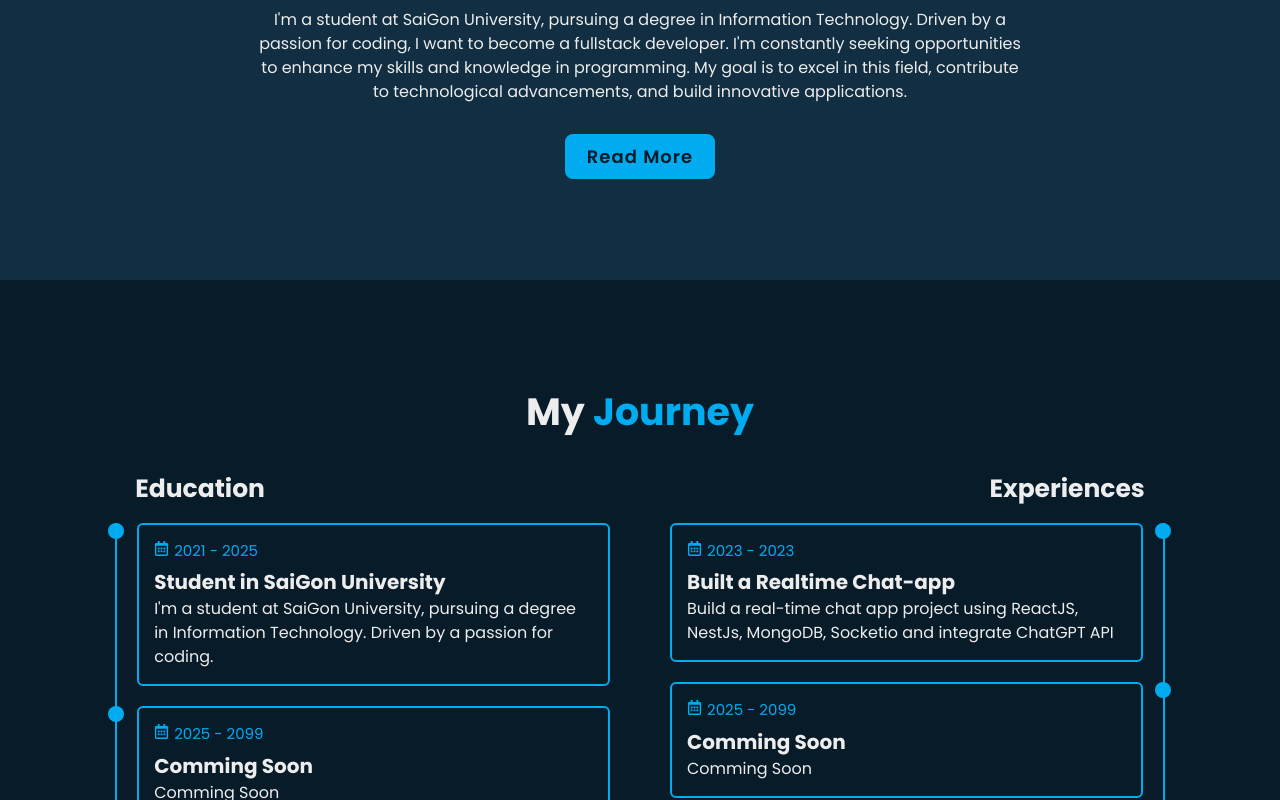
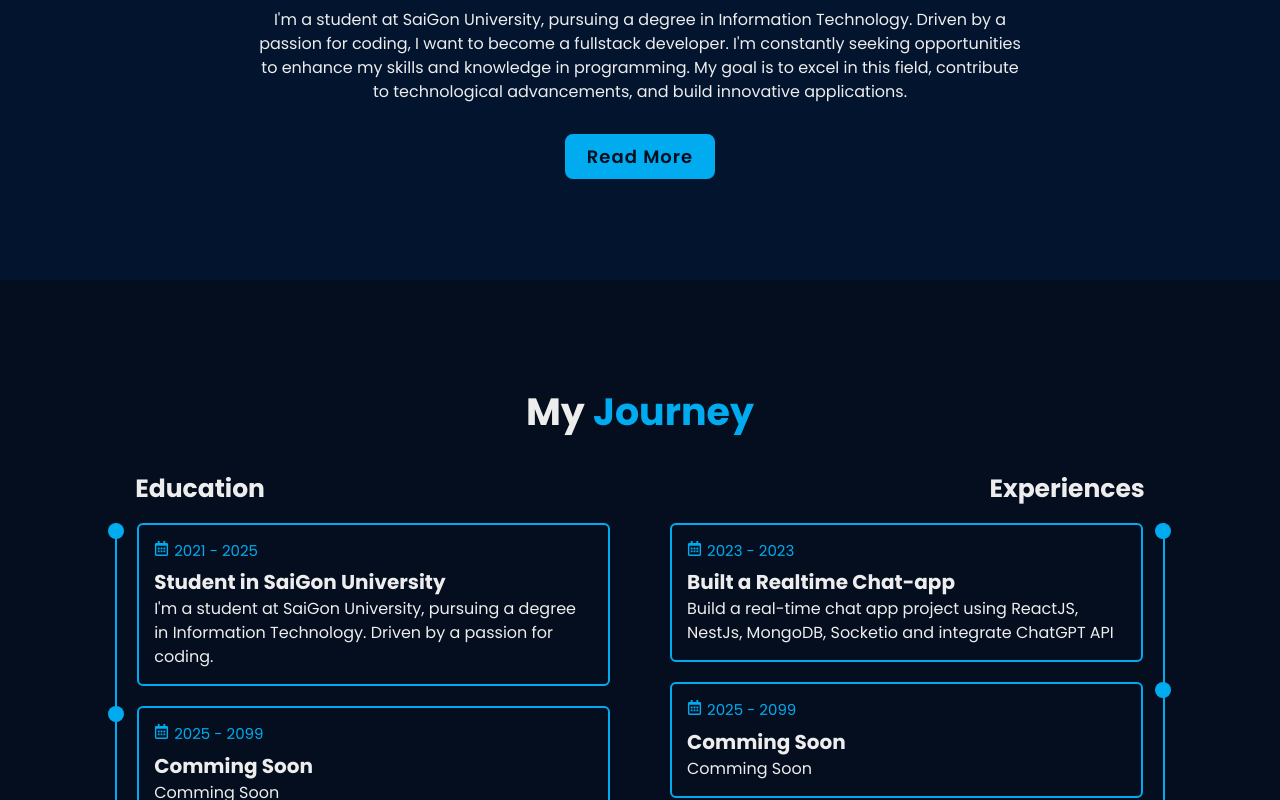
Before and after one commit to lequanphat/portfolio, a React (Vite) app: page / in a window 1280 px wide. Shown: the part 1320-2120 px from the top of the page. Built offline with nearby package versions, Linux system fonts and the light colour scheme; the HTML template or start-up script is replaced by a standard one.

Commit message:
update home page

```diff
--- a/index.html
+++ b/index.html
@@ -8,6 +8,6 @@
     </head>
     <body>
         <div id="root"></div>
-        <script type="module" src="./src/main.jsx"></script>
+        <script type="module" src="/src/main.jsx"></script>
     </body>
 </html>
--- a/src/index.css
+++ b/src/index.css
@@ -10,8 +10,8 @@
     text-rendering: optimizeLegibility;
     -webkit-font-smoothing: antialiased;
     -moz-osx-font-smoothing: grayscale;
-    --bg-color: #081b29;
-    --second-bg-color: #112e42;
+    --bg-color: #040e1e;
+    --second-bg-color: #03142f;
     --text-color: #ededed;
     --main-color: #00abf0;
 }
--- a/src/pages/Education.jsx
+++ b/src/pages/Education.jsx
@@ -67,6 +67,7 @@ const Container = styled.section`
     justify-content: center;
     align-items: center;
     min-height: 100vh;
+    background-color: var(--bg-color);
     .animate {
         position: absolute;
         top: 0;
--- a/src/pages/Home.jsx
+++ b/src/pages/Home.jsx
@@ -112,6 +112,7 @@ const Container = styled.section`
             video {
                 width: 100%;
                 height: 100%;
+                border-radius: 50%;
             }
         }
         .github {
```
